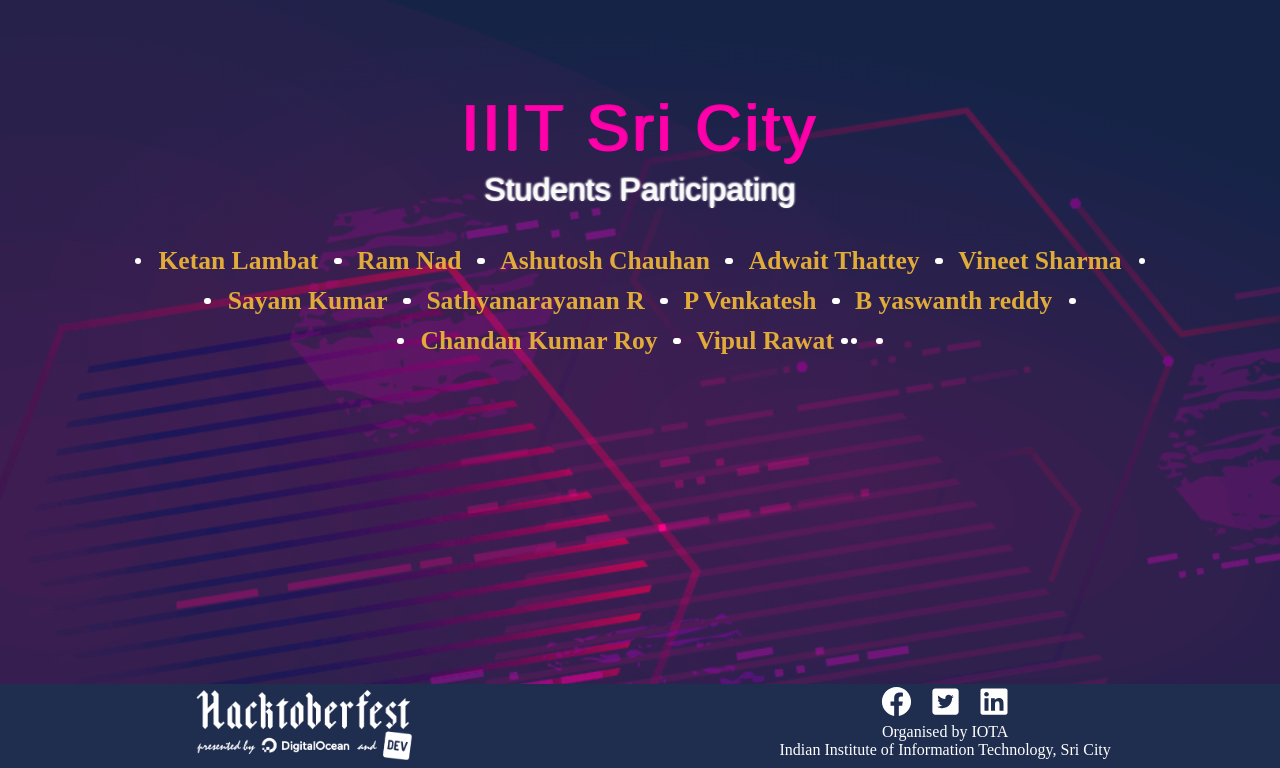
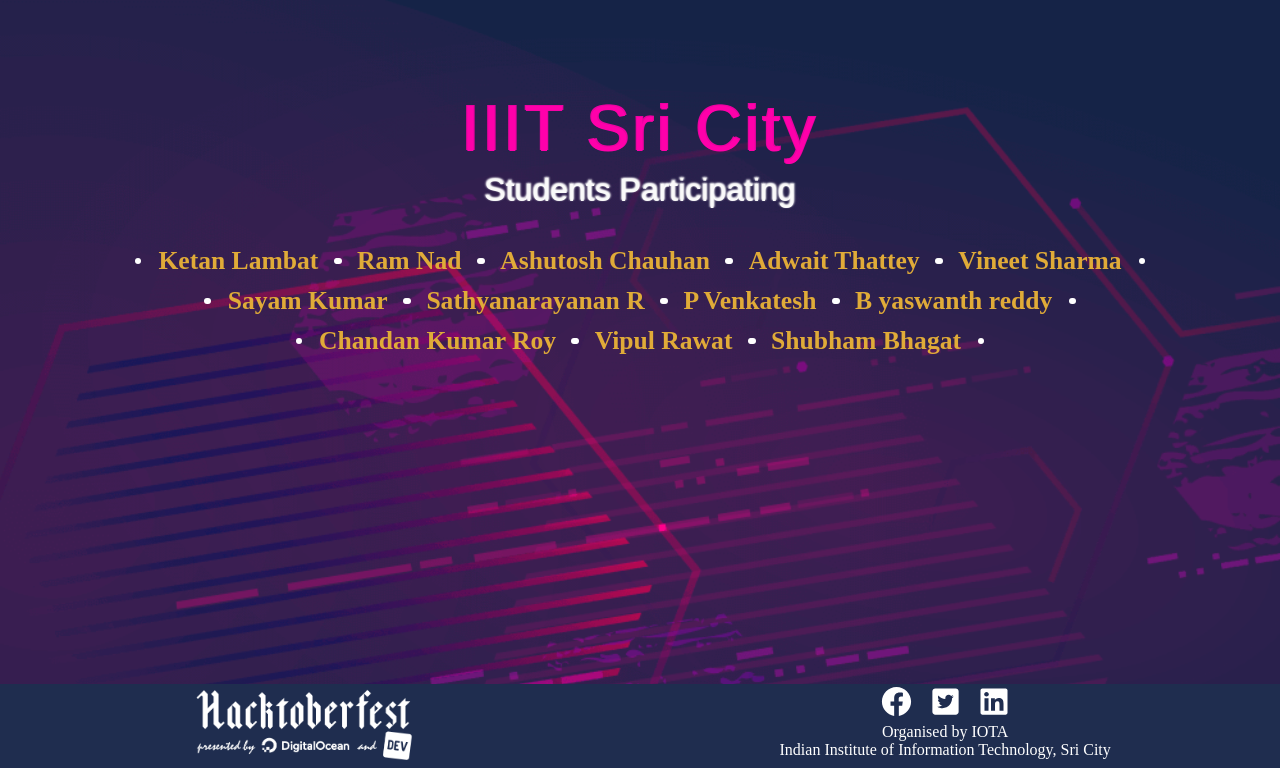
Before and after one commit to Project-Club-IIITS/hacktoberfest2019-participants, a Jekyll site: the page index.html, which Jekyll copies as it is, in a window 1280 px wide, cut to the strip 132-900 px from the top of the page. Built offline with Jekyll 4.4.1, drawn with Linux system fonts in a browser that asks for light colours; some web fonts are replaced.

Commit message:
fixing wrong merge

```diff
--- a/_config.yml
+++ b/_config.yml
@@ -8,6 +8,8 @@ exclude: ["LICENSE", "README.md", "Gemfile", "Gemfile.lock", ".gitignore"]
 
 timezone: "Asia/Kolkata"
 url: "https://project-club-iiits.github.io/hacktoberfest2019-participants"
+
+exclude: [".gitignore", "README.md", "Gemfile", "Gemfile.lock", "LICENSE"]
 
 defaults:
   - scope:
--- a/index.html
+++ b/index.html
@@ -7,7 +7,6 @@
     <meta http-equiv="X-UA-Compatible" content="ie=edge">
     <title>HacktoberFest IIITS Participants</title>
 
-    <link rel="stylesheet" type="text/css" href="css/indexstyle.css" />
     <link href="https://fonts.googleapis.com/css?family=Turret+Road&display=swap" rel="stylesheet">
 
     <link rel="shortcut icon" href="icon/favicon.ico">
@@ -15,12 +14,15 @@
     <link rel="icon" type="image/png" sizes="32x32" href="icon/favicon-32.png">
     <link rel="icon" type="image/png" sizes="192x192" href="icon/favicon-192.png">
     <link rel="icon" type="image/png" sizes="512x512" href="icon/favicon-512.png">
+
+    <link rel="stylesheet" type="text/css" href="css/indexstyle.css" />
 </head>
 
 <body>
     <div id="navbar">
         <div id="iotalogo">
-           <a href="https://project-club-iiits.github.io/hacktoberfest-event-2019/"><img src="img/iota.png" alt="IOTA"></a>
+            <a href="https://project-club-iiits.github.io/hacktoberfest-event-2019/"><img src="img/iota.png"
+                    alt="IOTA"></a>
         </div>
         <div id="logo">
             <a href="https://hacktoberfest.digitalocean.com/"><img src="img/logoLong.svg" alt="HacktoberFest"></a>
@@ -54,7 +56,8 @@
                 <li><a href="https://github.com/venky6888">P Venkatesh</a></li>
                 <li><a href="https://github.com/Satoruokabe">B yaswanth reddy</a></li>
                 <li><a href="https://github.com/chandan5362">Chandan Kumar Roy</a></li>
-                <li><a href="https://github.com/VipulRawat008">Vipul Rawat</a><li>
+                <li><a href="https://github.com/VipulRawat008">Vipul Rawat</a></li>
+                <li><a href="https://github.com/CruxBox">Shubham Bhagat</a></li>
             </ul>
         </div>
     </div>
```
